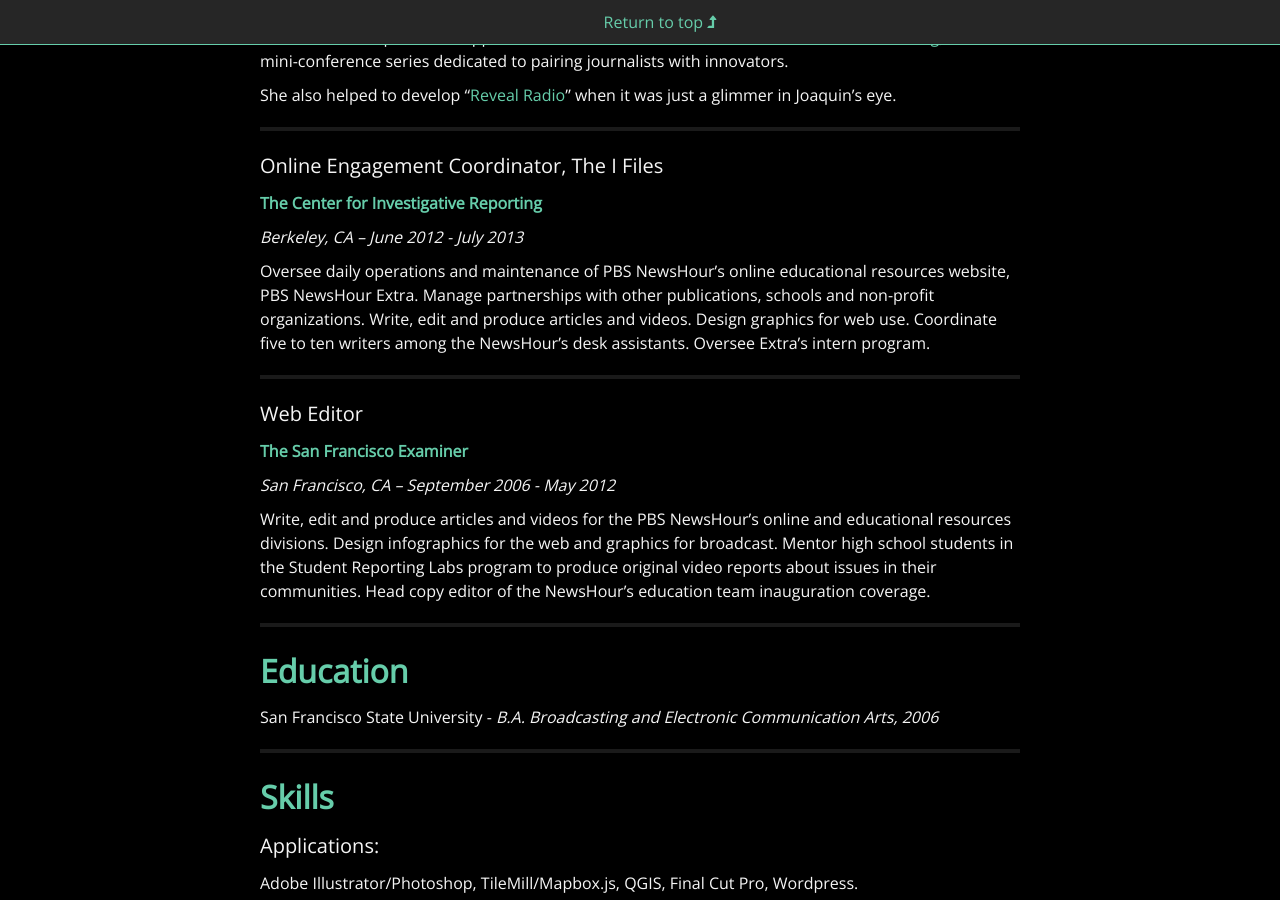
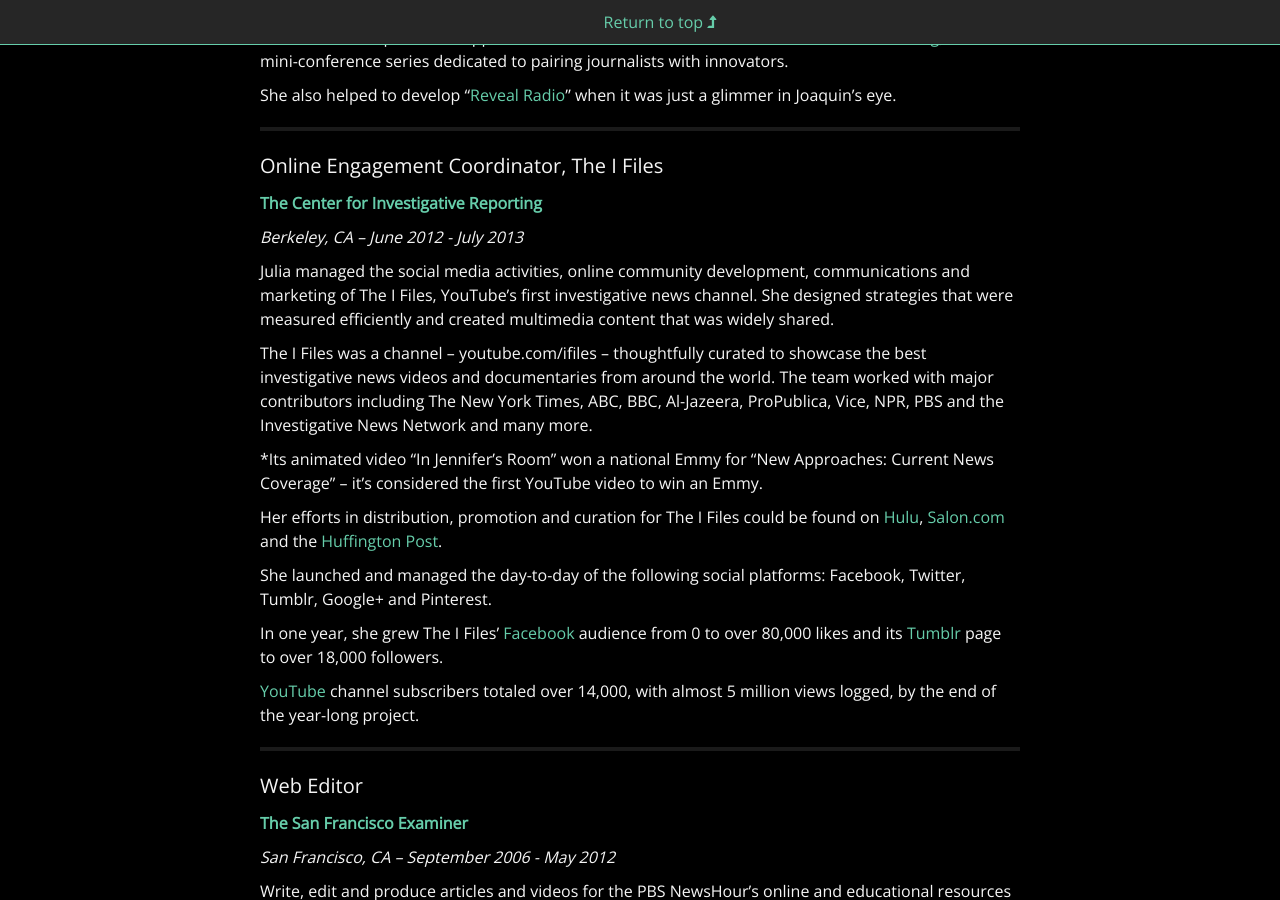
Before and after one commit to juliachanb/juliachanb.github.io, a Jekyll site: the page built from pages/resume.md, in a window 1280 px wide and 900 px high, scrolled down 1028 px. Built offline with Jekyll 4.4.1, drawn with Linux system fonts in a browser that asks for light colours; nearby versions of some CDN libraries; some web fonts are replaced.

Commit message:
updated online coordinator description

```diff
--- a/pages/resume.md
+++ b/pages/resume.md
@@ -31,7 +31,7 @@
 
 In this role, Julia created systems to manage internal and external communications for the organization as a whole. She created the workflow for weekly newsletter production and worked closely with the copydesk to streamline website processes.
 
-With a small team, she created and executed social media and community engagement strategies for major  investigations. She followed up with lead reporters after initial story rollouts to keep the conversation going with readers online.
+With a small team, she created and executed social media and community engagement strategies for major investigations. She followed up with lead reporters after initial story rollouts to keep the conversation going with readers online.
 
 Julia led community engagement projects such as [StoryWorks](https://storyworks.revealnews.org/), the [UNPUBLISHED film festival](http://blog.sfgate.com/artsandnot/2014/06/20/investigation-on-screen/) and [Dialed In](http://cironline.org/dialedin) to better connect CIR stories and projects to different audiences. She nurtured and cultivated strategic partnerships – with orgs like [Soundcloud](http://cironline.org/blog/post/what-does-news-sound-techraking-four-looks-clouds-5396) and [Google](http://cironline.org/blog/post/join-our-live-coverage-cirs-techraking-conference-toronto-6193) – for collaborations and events. She also provided support and consultation to the Director of Events for [Techraking](https://www.revealnews.org/events-page/techraking/), CIR's mini-conference series dedicated to pairing journalists with innovators.
 
@@ -45,7 +45,19 @@
 
 *Berkeley, CA – June 2012 - July 2013*
 
-Oversee daily operations and maintenance of PBS NewsHour's online educational resources website, PBS NewsHour Extra. Manage partnerships with other publications, schools and non-profit organizations. Write, edit and produce articles and videos. Design graphics for web use. Coordinate five to ten writers among the NewsHour's desk assistants. Oversee Extra's intern program.
+Julia managed the social media activities, online community development, communications and marketing of The I Files, YouTube's first investigative news channel. She designed strategies that were measured efficiently and created multimedia content that was widely shared.
+
+The I Files was a channel – youtube.com/ifiles – thoughtfully curated to showcase the best investigative news videos and documentaries from around the world. The team worked with major contributors including The New York Times, ABC, BBC, Al-Jazeera, ProPublica, Vice, NPR, PBS and the Investigative News Network and many more.
+
+*Its animated video "In Jennifer's Room" won a national Emmy for "New Approaches: Current News Coverage" – it's considered the first YouTube video to win an Emmy.
+
+Her efforts in distribution, promotion and curation for The I Files could be found on [Hulu](http://cironline.org/blog/post/i-files-hits-hulu-scene-4223), [Salon.com](http://www.salon.com/2013/06/16/top_5_investigative_videos_of_the_week_worlds_worst_charities_exposed_partner/) and the [Huffington Post](http://www.huffingtonpost.com/2013/08/10/hilarious-propaganda-videos_n_3727471.html?utm_hp_ref=world).
+
+She launched and managed the day-to-day of the following social platforms: Facebook, Twitter, Tumblr, Google+ and Pinterest.
+
+In one year, she grew The I Files' [Facebook](https://www.facebook.com/TheIFiles/) audience from 0 to over 80,000 likes and its [Tumblr](http://theifiles.tumblr.com/) page to over 18,000 followers.
+
+[YouTube](https://www.youtube.com/ifiles) channel subscribers totaled over 14,000, with almost 5 million views logged, by the end of the year-long project.
 
 ___
 
```
